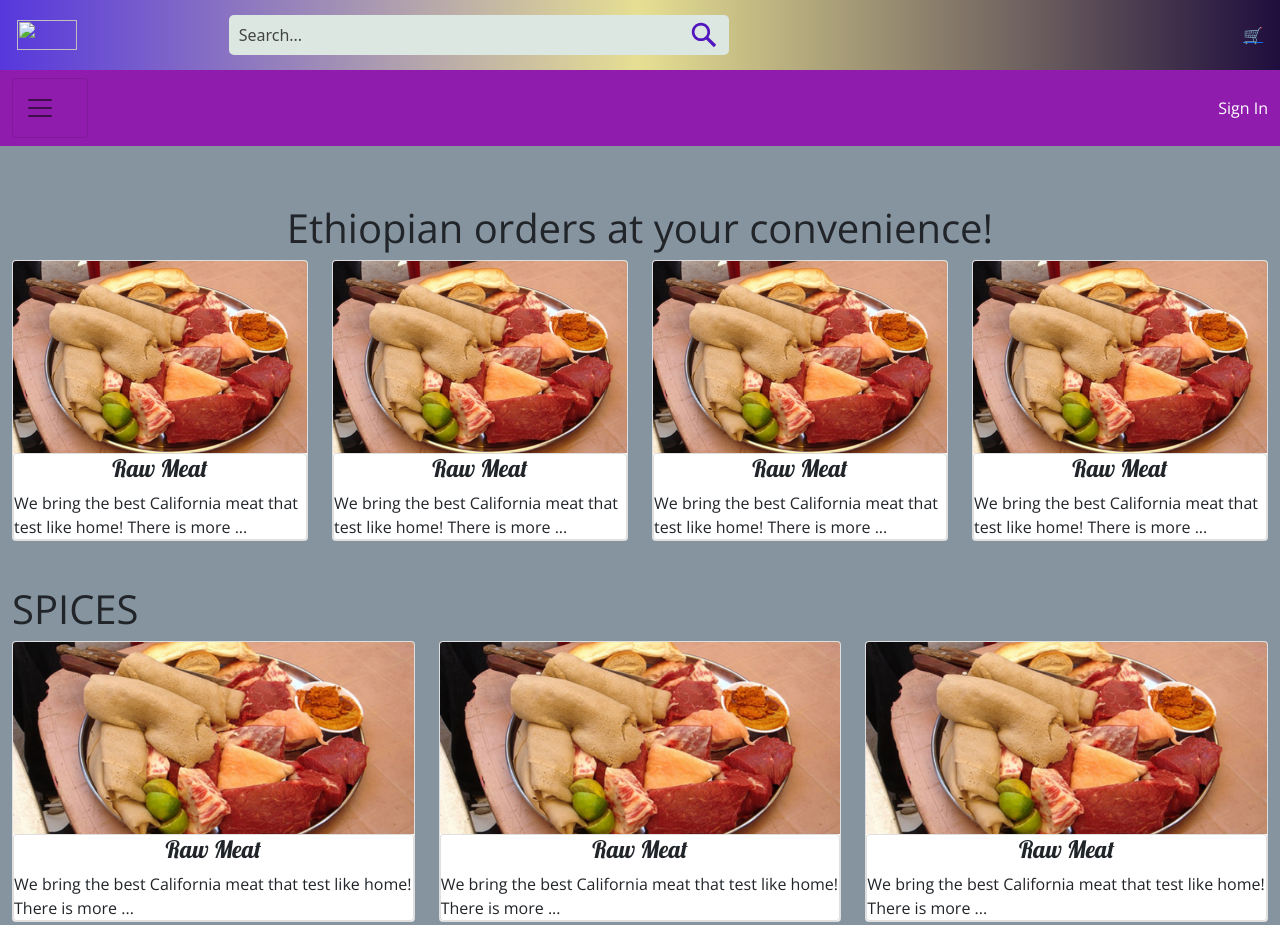
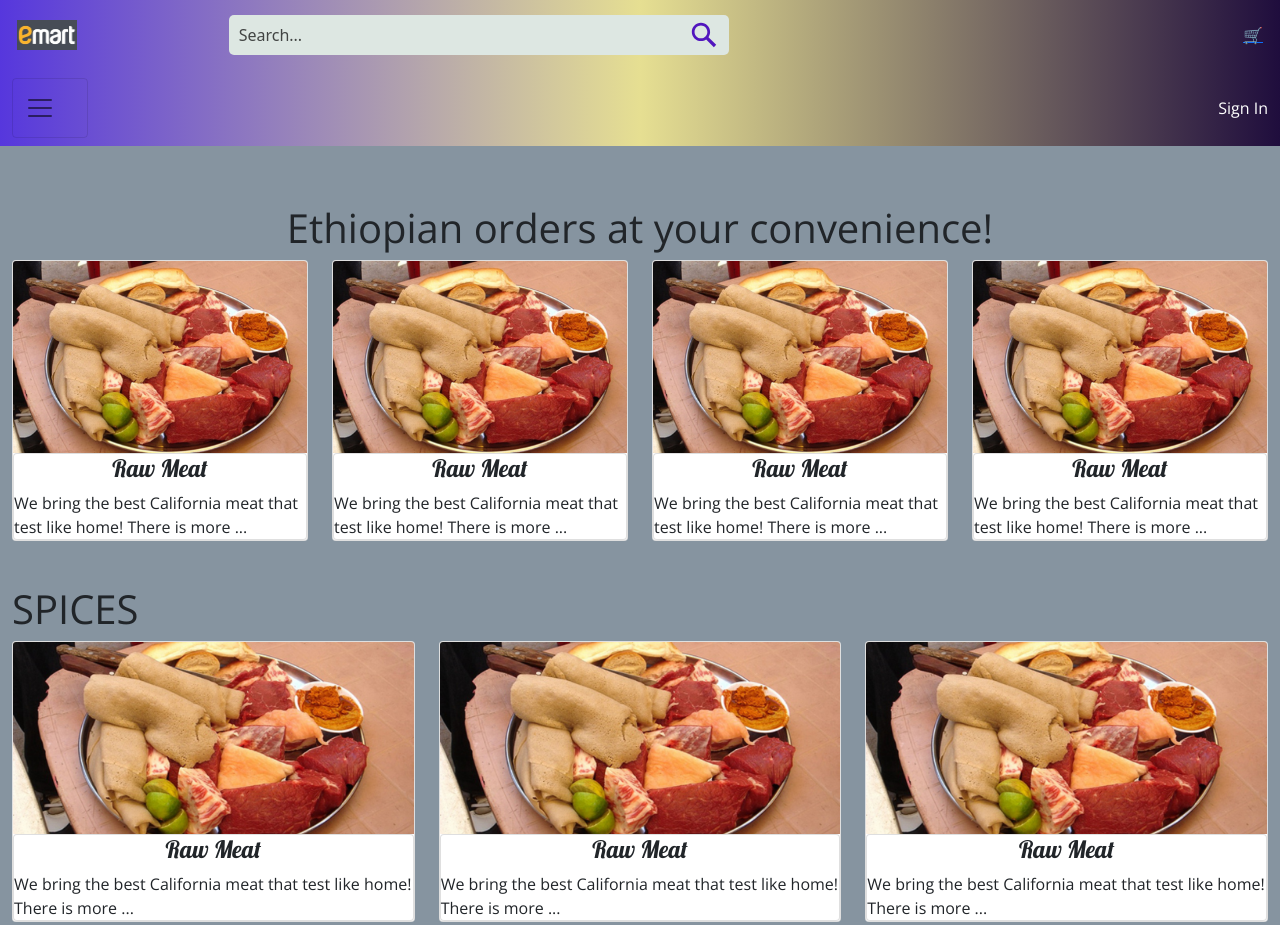
Before and after one commit to ttewabe/ST-Mart, a website: page index.html in a window 1280 px wide. Shown: the top 925 px of the page. Drawn offline with nearby package versions, Linux system fonts and the light colour scheme; some icons are missing; files whose address does not match are found by name.

Commit message:
updated css

```diff
--- a/index.html
+++ b/index.html
@@ -21,7 +21,7 @@
         <div class="container-fluid">
             <div class="row row-content">
                 <div class="col-2 align-self-center">
-                    <img src="images.jpg" class="img-fluid " />
+                    <img src="images/images.jpg" class="img-fluid " />
                 </div>
 
                 <div class=" col-6 align-self-center  ">
--- a/style.css
+++ b/style.css
@@ -34,7 +34,7 @@ header h2 {
 }
 
 .navbar{
-    background-color: #901CAD;
+    background-image:  linear-gradient(to right, #5637DD, #e6df92, #1f0d3d);
 
 }
 .img-fluid{
```
